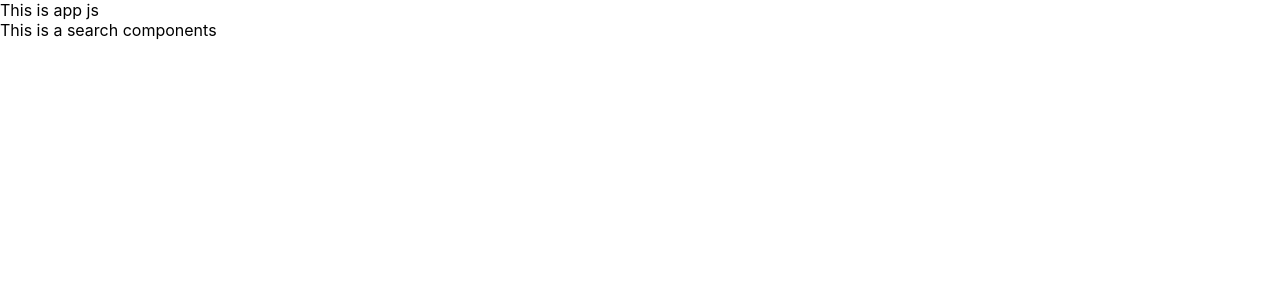
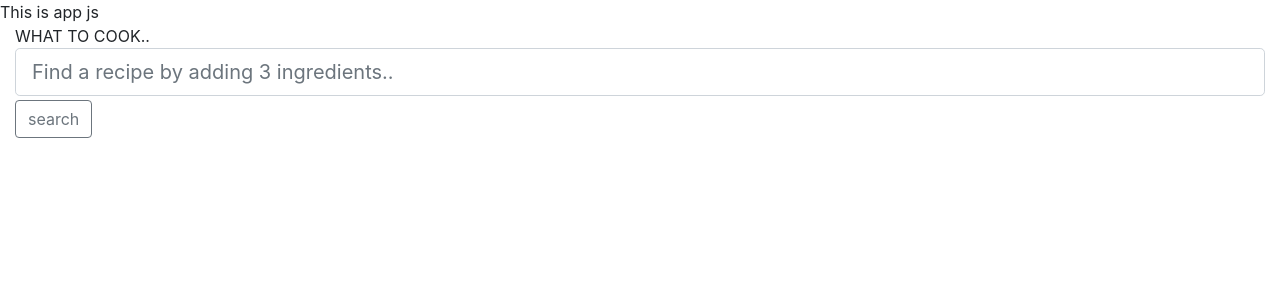
Before and after one commit to CodeOp-tech/what-to-cook, a React (Create React App) app in the folder client/: page / in a window 1280 px wide. Shown: the top 300 px of the page. Built offline with nearby package versions, Linux system fonts and the light colour scheme.

Commit message:
create component search

```diff
--- a/client/public/index.html
+++ b/client/public/index.html
@@ -25,6 +25,12 @@
       Learn how to configure a non-root public URL by running `npm run build`.
     -->
     <title>React App</title>
+    <link
+      rel="stylesheet"
+      href="https://maxcdn.bootstrapcdn.com/bootstrap/4.5.0/css/bootstrap.min.css"
+      integrity="sha384-9aIt2nRpC12Uk9gS9baDl411NQApFmC26EwAOH8WgZl5MYYxFfc+NcPb1dKGj7Sk"
+      crossorigin="anonymous"
+    />
   </head>
   <body>
     <noscript>You need to enable JavaScript to run this app.</noscript>
--- a/client/src/components/search.js
+++ b/client/src/components/search.js
@@ -1,10 +1,48 @@
 import React, { Component } from 'react'
 
+// const RECIPE_API_KEY = process.env.RECIPE_API_KEY;
+
 export default class Search extends Component {
+    constructor(props) {
+        super(props);
+        this.state = {
+            text:"",
+            // apiResponse: []
+         }
+        }
+
+          handleInput = (event) => {
+            this.setState({
+              text: event.target.value,
+            });
+          }
+
+        //   componentDidMount() {
+        //     fetch(``)
+        //       .then(data => data.json)
+        //       .then(apiResponse => this.setState({ apiResponse }))
+        //   }
+
     render() {
+        const { text } = this.state;
         return (
-            <div>
-                This is a search components
+            <div className="col input-group-lg">
+                   WHAT TO COOK..
+                    <input
+                      type="text"
+                      value={text}
+                      onChange={this.handleInput}
+                      className="form-control mb-1"
+                      maxLength="50"
+                      placeholder="Find a recipe by adding 3 ingredients.."
+                    ></input>
+
+                    <button
+                    class="btn btn-outline-secondary"
+                    type="submit"
+                    id="button-addon2">
+                        search
+                    </button>
             </div>
         )
     }
```
